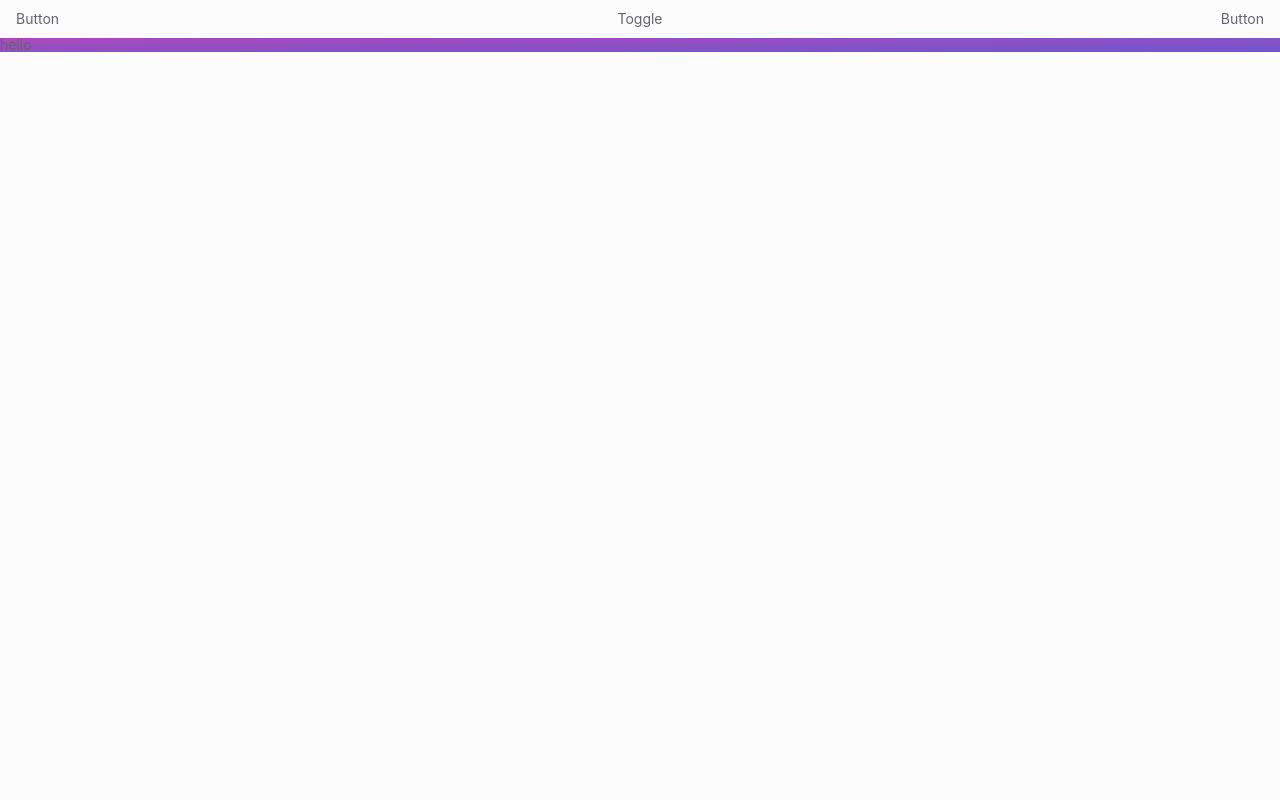
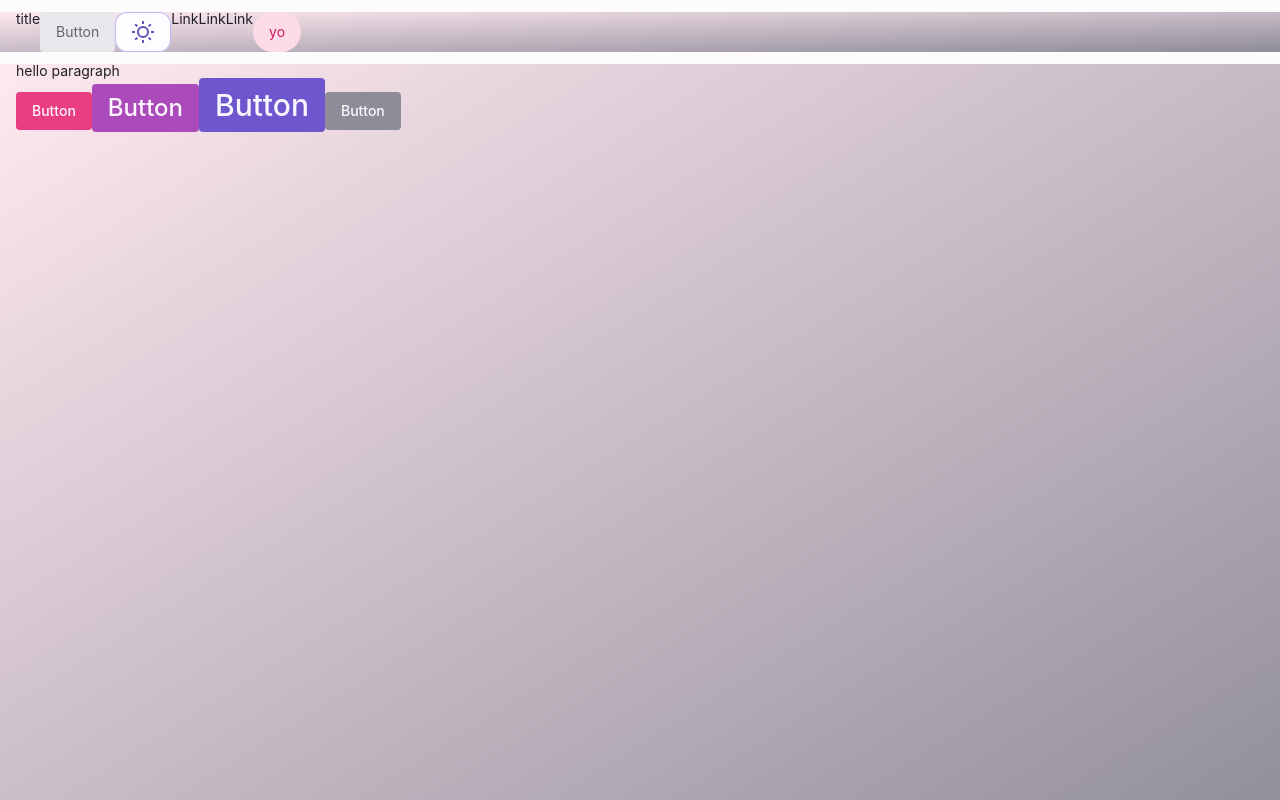
Before and after one commit to nrsimonelli/green-knight, a React (Create React App) app: page / in a window 1280 px wide. Shown: the top 800 px of the page. Built offline with nearby package versions, Linux system fonts and the light colour scheme.

Commit message:
started nav component

```diff
--- a/package.json
+++ b/package.json
@@ -10,6 +10,7 @@
     "@types/react-dom": "^17.0.9",
     "react": "^17.0.2",
     "react-dom": "^17.0.2",
+    "react-icons": "^4.3.1",
     "react-scripts": "4.0.3",
     "typescript": "^4.4.3"
   },
--- a/src/App.js
+++ b/src/App.js
@@ -1,25 +1,11 @@
-import React, { useState, useEffect } from 'react';
+import React from 'react';
 
 import { Button } from './components/Button';
 import { Flex } from './components/Flex';
-import { altTheme, globalCss, styled } from './stitches.config';
-import { ThemeToggle } from './ThemeToggle/ThemeToggle';
+import { Container } from './components/Container';
+import { globalCss } from './stitches.config';
 
-const Root = styled('div', {
-  display: 'flex',
-  flexDirection: 'row',
-  flexWrap: 'wrap',
-  justifyContent: 'space-between',
-  alignItems: 'center',
-});
-
-const TestDiv = styled('div', {
-  border: '1px solid red',
-  minHeight: '90vh',
-  display: 'flex',
-  alignItems: 'center',
-  justifyContent: 'center',
-});
+import { Nav } from './Nav/Nav';
 
 const globalStyles = globalCss({
   body: {
@@ -30,7 +16,7 @@ const globalStyles = globalCss({
     fontFamily: '$untitled',
     fontSize: '$1',
     lineHeight: '1',
-    color: '$lowContrast',
+    color: '$highContrast',
   },
 });
 
@@ -39,14 +25,36 @@ const App = () => {
 
   return (
     <>
-      <Root>
-        <Button>Button</Button>
+      <Nav />
 
-        <ThemeToggle />
-        <Button>Button</Button>
-      </Root>
+      <Flex>
+        <Container responsive screen>
+          <div>hello paragraph</div>
+          <Button color='primary' type='hot' size='1'>
+            Button
+          </Button>
+          <Button color='secondary' type='hot' size='2'>
+            Button
+          </Button>
+          <Button color='accent' type='hot' size='3'>
+            Button
+          </Button>
+          <Button color='base' type='hot' size='1'>
+            Button
+          </Button>
+        </Container>
+      </Flex>
 
-      <Flex>hello</Flex>
+      <Flex direction='column' align='center' justify='center'>
+        1
+      </Flex>
+      <Flex>2</Flex>
+      <Flex>3</Flex>
+
+      <Container>2</Container>
+      <Container>3</Container>
+      <Container>4</Container>
+      <Container>5</Container>
     </>
   );
 };
--- /dev/null
+++ b/src/Nav/Nav.tsx
@@ -0,0 +1,34 @@
+import React from 'react';
+import { Container } from '../components/Container';
+import { Flex } from '../components/Flex';
+import { Button } from '../components/Button';
+import { ThemeToggle } from '../ThemeToggle/ThemeToggle';
+
+export const Nav = () => {
+  return (
+    <Flex align='center' css={{ height: '$5' }}>
+      <Container responsive>
+        <Flex>
+          <Flex>
+            <div>title</div>
+            <Button>Button</Button>
+            <ThemeToggle
+              size='2'
+              type='ghost'
+              shape='soft'
+              color='accent'
+            ></ThemeToggle>
+          </Flex>
+          <Flex wrap='noWrap'>
+            <div>Link</div>
+            <div>Link</div>
+            <div>Link</div>
+            <Button color='primary' shape='pill'>
+              yo
+            </Button>
+          </Flex>
+        </Flex>
+      </Container>
+    </Flex>
+  );
+};
--- a/src/ThemeToggle/ThemeToggle.tsx
+++ b/src/ThemeToggle/ThemeToggle.js
@@ -2,12 +2,28 @@ import React, { useContext } from 'react';
 import { Button } from '../components/Button';
 import { altTheme } from '../stitches.config';
 import { ThemeContext } from './ThemeContext';
+import {
+  RiMoonClearLine,
+  RiSafariFill,
+  RiSunCloudyLine,
+  RiSunLine,
+} from 'react-icons/ri';
 
-export const ThemeToggle = () => {
+export const ThemeToggle = ({
+  size = '1',
+  color = 'primary',
+  type = 'ghost',
+  shape = 'dull',
+  children = <RiSunLine />,
+}) => {
   const { theme, setTheme } = useContext(ThemeContext);
 
   return (
     <Button
+      size={size}
+      color={color}
+      type={type}
+      shape={shape}
       onClick={() =>
         setTheme(
           theme === altTheme.className
@@ -16,7 +32,7 @@ export const ThemeToggle = () => {
         )
       }
     >
-      Toggle
+      {children}
     </Button>
   );
 };
--- a/src/components/Button.tsx
+++ b/src/components/Button.tsx
@@ -99,7 +99,7 @@ export const Button = styled('button', {
           backgroundColor: '$accent6',
         },
       },
-      neutral: {
+      base: {
         backgroundColor: '$base4',
         color: '$base11',
         '&:hover': {
@@ -161,7 +161,7 @@ export const Button = styled('button', {
       },
     },
     {
-      color: 'neutral',
+      color: 'base',
       type: 'ghost',
       css: {
         backgroundColor: '$base1',
@@ -210,7 +210,7 @@ export const Button = styled('button', {
       },
     },
     {
-      color: 'neutral',
+      color: 'base',
       type: 'hot',
       css: {
         color: '$white',
--- a/src/components/Container.tsx
+++ b/src/components/Container.tsx
@@ -6,9 +6,35 @@ export const Container = styled('div', {
   flexShrink: 0,
   mx: 'auto',
   px: '$3',
+  width: '100%',
+  maxWidth: 'none',
 
-  linearGradient:
-    'to bottom right, $colors$lowContrast, $colors$highContrast',
+  linearGradient: 'to bottom right, $colors$primary3, $colors$base9',
 
-  variants: {},
+  variants: {
+    responsive: {
+      true: {
+        '@bp1': {
+          maxWidth: '$max1',
+        },
+        '@bp2': {
+          maxWidth: '$max2',
+        },
+        '@bp3': {
+          maxWidth: '$max3',
+        },
+        '@bp4': {
+          maxWidth: '$max4',
+        },
+        '@bp5': {
+          maxWidth: '$max5',
+        },
+      },
+    },
+    screen: {
+      true: {
+        minHeight: '$vh',
+      },
+    },
+  },
 });
--- a/src/components/Flex.tsx
+++ b/src/components/Flex.tsx
@@ -3,8 +3,6 @@ import { styled } from '../stitches.config';
 export const Flex = styled('div', {
   boxSizing: 'border-box',
   display: 'flex',
-  linearGradient:
-    'to bottom right, $colors$secondary9, $colors$accent9',
 
   variants: {
     direction: {
--- a/src/stitches.config.ts
+++ b/src/stitches.config.ts
@@ -141,6 +141,11 @@ export const { styled, config, theme, createTheme, globalCss } =
         4: '32px',
         5: '64px',
         6: '128px',
+        max1: '640px',
+        max2: '768px',
+        max3: '1024px',
+        max4: '1280px',
+        max5: '1536px',
       },
       borderWidths: {},
       borderStyles: {},
```
Also changed, not shown: 1 other file (tests, documents, lock files or other folders).
